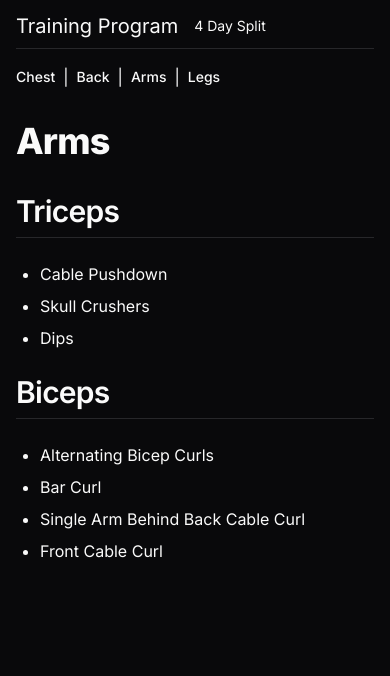
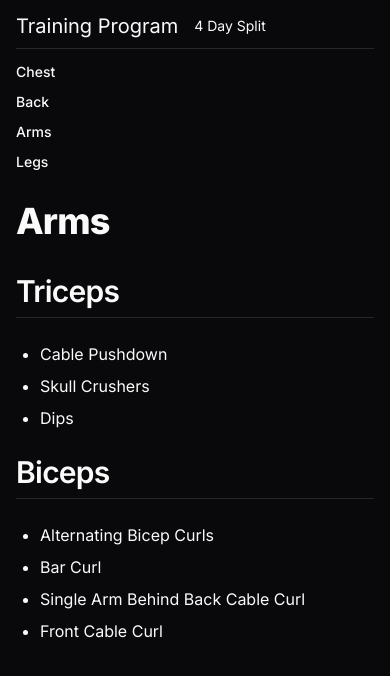
Before and after one commit to Dillonzellis/training-program, a Next.js app: page /4-day-split/arms in a window 390 px wide. Shown: the top 676 px of the page. Built offline with nearby package versions, Linux system fonts and the light colour scheme.

Commit message:
style: make crumbs responsive

```diff
--- a/src/components/BreadCrumb.tsx
+++ b/src/components/BreadCrumb.tsx
@@ -20,11 +20,13 @@ interface BreadCrumbProps {
 
 export const BreadCrumb = ({ crumbs }: BreadCrumbProps) => {
   return (
-    <div className="flex gap-2 items-center pb-8">
+    <div className="flex md:flex-row flex-col md:gap-2 gap-4 md:items-center pb-8">
       {crumbs.map((item, idx) => (
         <React.Fragment key={idx}>
           <Crumb name={item.name} href={item.href} />
-          {idx !== crumbs.length - 1 && <span>|</span>}
+          {idx !== crumbs.length - 1 && (
+            <span className="hidden md:block">|</span>
+          )}
         </React.Fragment>
       ))}
     </div>
```
